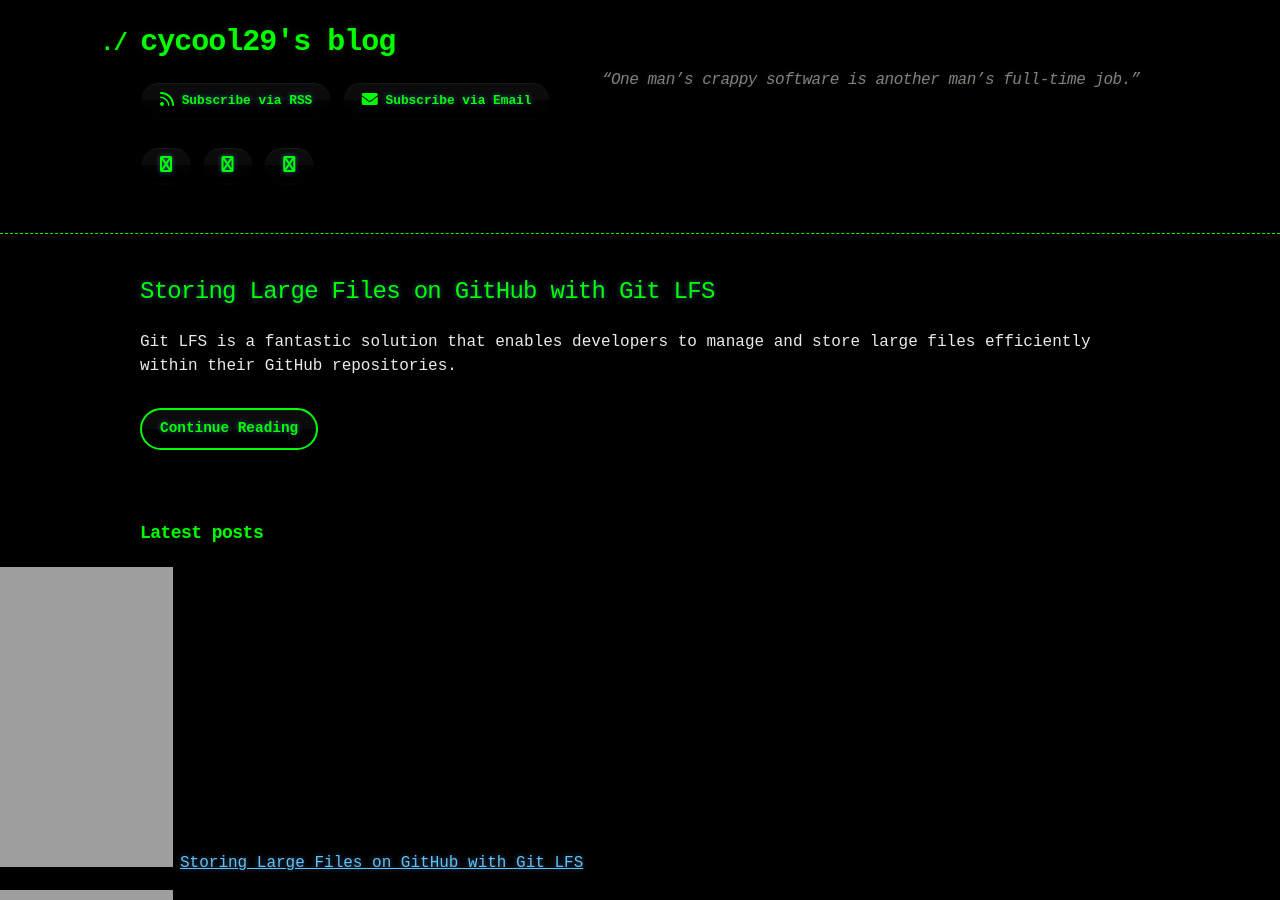
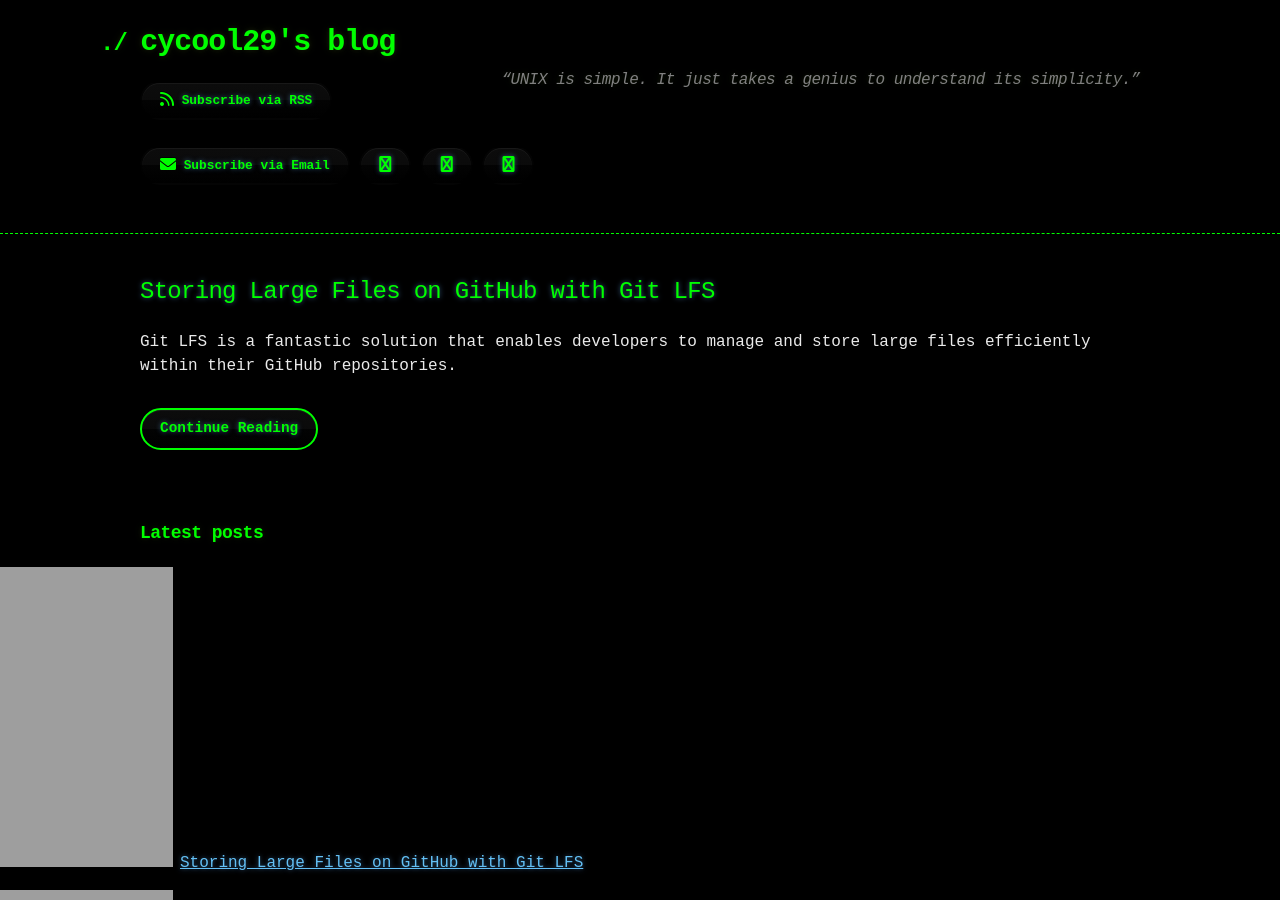
Before and after one commit to cycool29/cycool29.github.io, a Jekyll site: the page built from index.md, in a window 1280 px wide and 900 px high. Built offline with Jekyll 4.4.1, drawn with Linux system fonts in a browser that asks for light colours; a style sheet for code colours, icons or effects is not loaded.

Commit message:
Update quotes

```diff
--- a/_config.yml
+++ b/_config.yml
@@ -1,5 +1,5 @@
 title: cycool29's blog
-description: "“One man’s crappy software is another man’s full-time job.” "
+description: "“UNIX is simple. It just takes a genius to understand its simplicity.” "
 bio: A high school student. Intermediate in Python, Git, Bash. Learning JavaScript. He/Him. "
 author: cycool29
 url: https://cycool29.github.io
```
